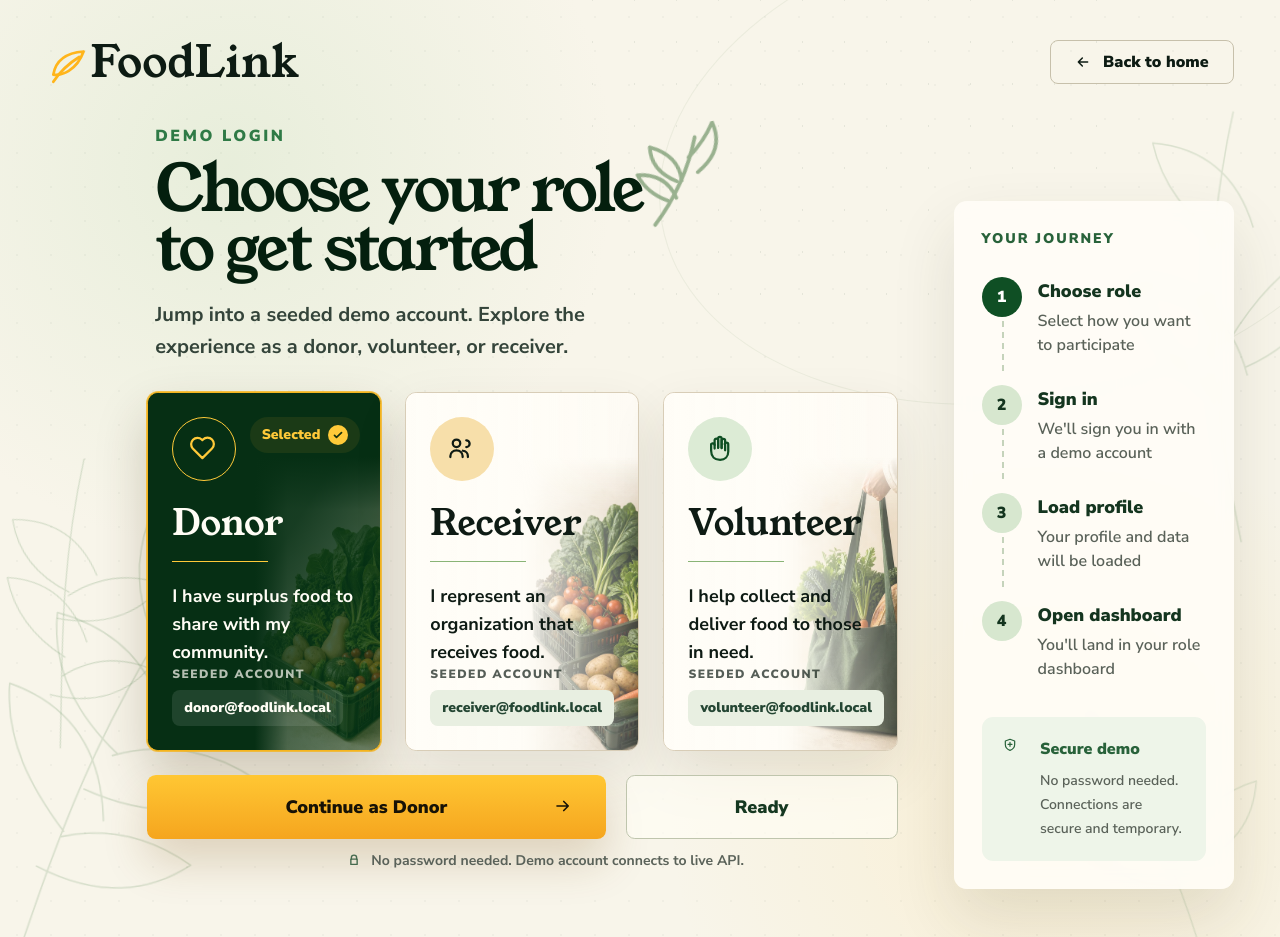
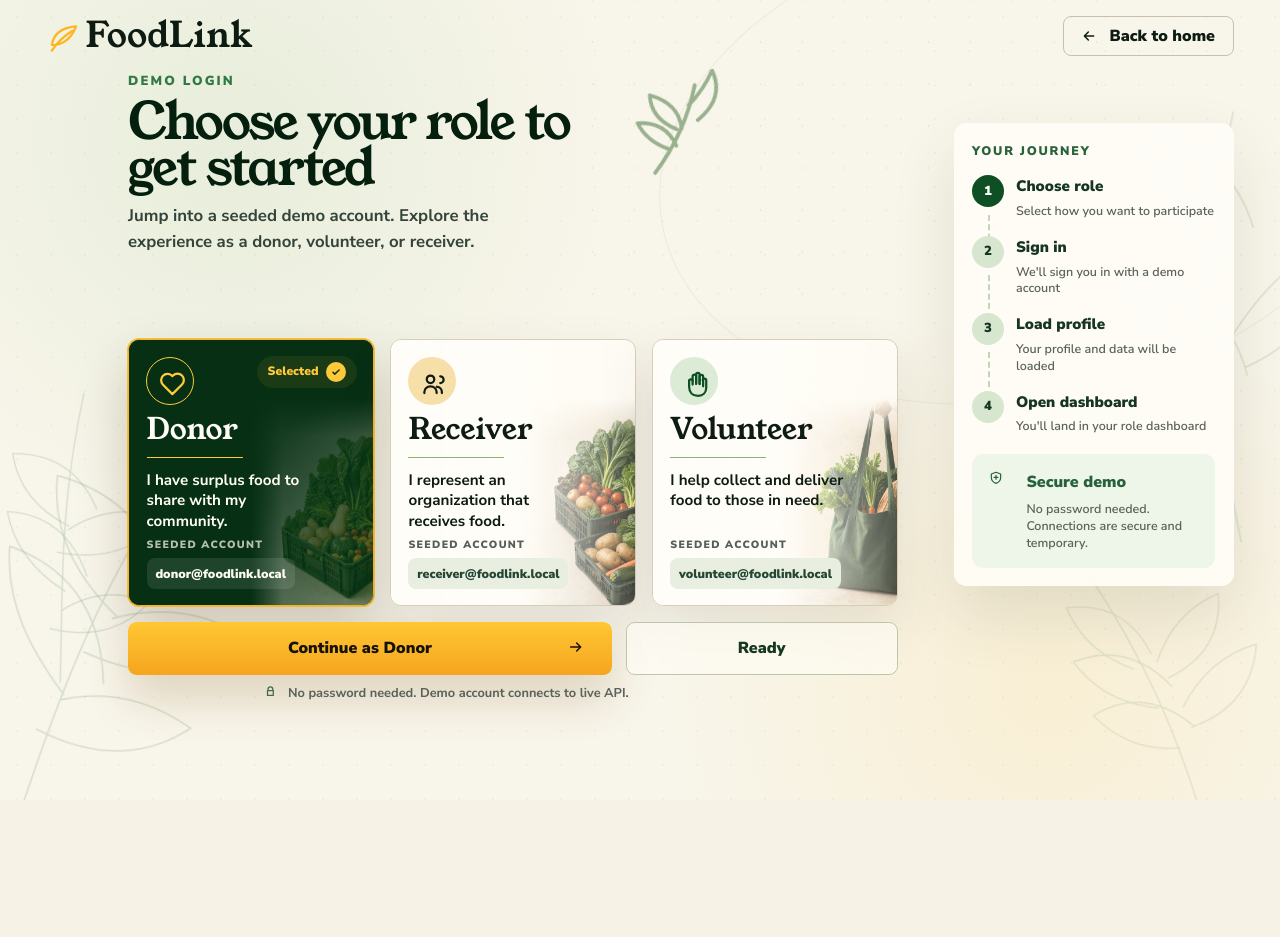
Before and after one commit to christolx/foodlink, a Next.js app in the folder frontend/: page /demo in a window 1280 px wide. After the commit the page ends 800 px from the top, so only its background shows below. Built offline with nearby package versions, Linux system fonts and the light colour scheme.

Commit message:
fix: fit demo page on 16:9 desktops

```diff
--- a/frontend/src/app/demo/page.tsx
+++ b/frontend/src/app/demo/page.tsx
@@ -318,6 +318,210 @@ function DemoMotionStyles() {
           animation-delay: 300ms;
         }
       }
+
+      @media (min-width: 1280px) and (max-height: 820px) {
+        .demo-header {
+          padding-top: 1rem;
+          padding-bottom: 1rem;
+        }
+
+        .demo-brand {
+          font-size: 2.2rem;
+        }
+
+        .demo-brand-mark {
+          height: 1.7rem;
+          width: 1.7rem;
+        }
+
+        .demo-back-link {
+          min-height: 2.5rem;
+          padding-left: 1.1rem;
+          padding-right: 1.1rem;
+        }
+
+        .demo-shell {
+          min-height: calc(100vh - 4.7rem);
+          padding-bottom: 1rem;
+          row-gap: 0.7rem;
+        }
+
+        .demo-hero {
+          padding-left: 5.1rem;
+        }
+
+        .demo-eyebrow {
+          margin-bottom: 0.45rem;
+          font-size: 0.82rem;
+        }
+
+        .demo-title {
+          max-width: 16ch;
+          font-size: clamp(3rem, 4vw, 4.75rem);
+          line-height: 0.9;
+        }
+
+        .demo-lede {
+          margin-top: 0.75rem;
+          max-width: 28rem;
+          font-size: 1.05rem;
+          line-height: 1.55;
+        }
+
+        .demo-roles {
+          gap: 1rem;
+          padding-left: 5.1rem;
+        }
+
+        .demo-role-card {
+          min-height: 16.7rem;
+        }
+
+        .demo-role-image {
+          height: 78%;
+          width: 50%;
+        }
+
+        .demo-role-icon {
+          top: 1.05rem;
+          left: 1.05rem;
+          height: 3rem;
+          width: 3rem;
+        }
+
+        .demo-role-icon-inner {
+          height: 1.45rem;
+          width: 1.45rem;
+        }
+
+        .demo-selected-pill {
+          top: 1rem;
+          right: 1rem;
+          padding: 0.38rem 0.65rem;
+          font-size: 0.76rem;
+        }
+
+        .demo-role-copy {
+          margin-top: 4.7rem;
+          padding-left: 1.1rem;
+          padding-right: 1.1rem;
+        }
+
+        .demo-role-title {
+          font-size: 1.85rem;
+        }
+
+        .demo-role-divider,
+        .demo-role-description {
+          margin-top: 0.75rem;
+        }
+
+        .demo-role-description {
+          max-width: 11rem;
+          font-size: 0.95rem;
+          line-height: 1.35;
+        }
+
+        .demo-role-account {
+          padding: 0 1.1rem 1rem;
+        }
+
+        .demo-role-account-label {
+          font-size: 0.66rem;
+        }
+
+        .demo-role-account-pill {
+          margin-top: 0.38rem;
+          padding: 0.42rem 0.55rem;
+          font-size: 0.78rem;
+        }
+
+        .demo-actions {
+          gap: 0.85rem;
+        }
+
+        .demo-action-grid {
+          gap: 0.85rem;
+        }
+
+        .demo-submit,
+        .demo-status {
+          min-height: 3.3rem;
+          font-size: 1rem;
+        }
+
+        .demo-submit {
+          padding-left: 1.5rem;
+          padding-right: 1.5rem;
+        }
+
+        .demo-status {
+          padding-left: 1.2rem;
+          padding-right: 1.2rem;
+        }
+
+        .demo-note {
+          margin-top: 0.55rem;
+          padding-left: 8.5rem;
+          font-size: 0.8rem;
+        }
+
+        .demo-error {
+          margin-top: 1rem;
+          padding: 1rem;
+        }
+
+        .demo-aside {
+          margin-top: 3.2rem;
+          padding: 1.15rem;
+        }
+
+        .demo-aside-title {
+          margin-bottom: 1rem;
+          font-size: 0.78rem;
+        }
+
+        .demo-steps {
+          gap: 1rem;
+        }
+
+        .demo-step {
+          grid-template-columns: 2rem 1fr;
+          gap: 0.75rem;
+        }
+
+        .demo-step-line {
+          left: 1rem;
+          top: 2.45rem;
+          height: 2.15rem;
+        }
+
+        .demo-step-number {
+          height: 2rem;
+          width: 2rem;
+          font-size: 0.82rem;
+        }
+
+        .demo-step-title {
+          font-size: 0.95rem;
+        }
+
+        .demo-step-body {
+          font-size: 0.78rem;
+          line-height: 1.35;
+        }
+
+        .demo-secure-box {
+          margin-top: 1.2rem;
+          padding: 1rem;
+        }
+
+        .demo-secure-copy {
+          margin-top: 0.45rem;
+          font-size: 0.78rem;
+          line-height: 1.35;
+        }
+      }
     `}</style>
   );
 }
@@ -534,18 +738,21 @@ function DemoPageContent() {
       <DemoMotionStyles />
       <BackgroundOrnaments />
 
-      <header className="demo-enter-down relative z-10 mx-auto flex w-[min(94vw,1510px)] items-center justify-between px-2 py-8 md:py-10">
+      <header className="demo-header demo-enter-down relative z-10 mx-auto flex w-[min(94vw,1510px)] items-center justify-between px-2 py-8 md:py-10">
         <Link
-          className="inline-flex items-center gap-3 font-serif text-[2.15rem] leading-none text-[#071f10] md:text-[2.75rem]"
+          className="demo-brand inline-flex items-center gap-3 font-serif text-[2.15rem] leading-none text-[#071f10] md:text-[2.75rem]"
           href="/"
         >
-          <span className="h-8 w-8 text-[#ffb51b]" aria-hidden="true">
+          <span
+            className="demo-brand-mark h-8 w-8 text-[#ffb51b]"
+            aria-hidden="true"
+          >
             <LeafIcon />
           </span>
           FoodLink
         </Link>
         <Link
-          className="inline-flex min-h-11 items-center gap-3 rounded-lg border border-transparent bg-transparent px-4 font-black text-[#14351f] transition hover:-translate-y-0.5 hover:bg-[#fffdf5]/70 hover:shadow-sm md:border-[#c7c0ab] md:px-6"
+          className="demo-back-link inline-flex min-h-11 items-center gap-3 rounded-lg border border-transparent bg-transparent px-4 font-black text-[#14351f] transition hover:-translate-y-0.5 hover:bg-[#fffdf5]/70 hover:shadow-sm md:border-[#c7c0ab] md:px-6"
           href="/"
         >
           <span className="h-4 w-4" aria-hidden="true">
@@ -556,36 +763,36 @@ function DemoPageContent() {
       </header>
 
       <section
-        className="relative z-10 mx-auto grid min-h-[calc(100vh-8.5rem)] w-[min(94vw,1510px)] items-start gap-x-8 gap-y-4 px-2 pb-12 pt-0 xl:grid-cols-[minmax(0,1fr)_280px] xl:gap-x-14"
+        className="demo-shell relative z-10 mx-auto grid min-h-[calc(100vh-8.5rem)] w-[min(94vw,1510px)] items-start gap-x-8 gap-y-4 px-2 pb-12 pt-0 xl:grid-cols-[minmax(0,1fr)_280px] xl:gap-x-14"
         aria-labelledby="demo-title"
       >
         <div
-          className="demo-enter-up relative max-w-3xl xl:pl-[6.8rem]"
+          className="demo-hero demo-enter-up relative max-w-3xl xl:pl-[6.8rem]"
           style={{ animationDelay: "80ms" }}
         >
           <HeroSprig />
-          <p className="mb-3 text-sm font-black uppercase tracking-[0.16em] text-[#2f7a46] md:text-base">
+          <p className="demo-eyebrow mb-3 text-sm font-black uppercase tracking-[0.16em] text-[#2f7a46] md:text-base">
             Demo login
           </p>
           <h1
             id="demo-title"
-            className="max-w-[14ch] font-serif text-[clamp(3.55rem,5.05vw,6.15rem)] leading-[0.92] tracking-[-0.045em] text-[#041f0e]"
+            className="demo-title max-w-[14ch] font-serif text-[clamp(3.55rem,5.05vw,6.15rem)] leading-[0.92] tracking-[-0.045em] text-[#041f0e]"
           >
             Choose your role to get started
           </h1>
-          <p className="mt-5 max-w-[30rem] text-lg font-bold leading-8 text-[#34443a] md:text-xl">
+          <p className="demo-lede mt-5 max-w-[30rem] text-lg font-bold leading-8 text-[#34443a] md:text-xl">
             Jump into a seeded demo account. Explore the experience as a donor,
             volunteer, or receiver.
           </p>
         </div>
 
-        <div className="grid gap-6 md:grid-cols-3 xl:pl-[6.3rem]">
+        <div className="demo-roles grid gap-6 md:grid-cols-3 xl:pl-[6.3rem]">
           {roles.map((role, index) => {
             const isSelected = role.role === selectedRole;
 
             return (
               <button
-                className={`demo-enter-up demo-card-delay-${index + 1} group relative grid min-h-[22rem] overflow-hidden rounded-[0.7rem] border text-left shadow-[0_1.4rem_3.4rem_rgba(61,55,36,0.11)] transition duration-300 hover:-translate-y-1 md:min-h-[23rem] xl:min-h-[21.9rem] ${
+                className={`demo-role-card demo-enter-up demo-card-delay-${index + 1} group relative grid min-h-[22rem] overflow-hidden rounded-[0.7rem] border text-left shadow-[0_1.4rem_3.4rem_rgba(61,55,36,0.11)] transition duration-300 hover:-translate-y-1 md:min-h-[23rem] xl:min-h-[21.9rem] ${
                   isSelected
                     ? "border-[#f5b51e] bg-[#062f14] text-[#fffdf5] ring-1 ring-[#f5b51e]/80 shadow-[0_1.5rem_3.2rem_rgba(61,42,5,0.22)]"
                     : "border-[#d8cdb7] bg-[#fffdf7]/72 text-[#0e1b14] hover:border-[#b5ad98]"
@@ -596,7 +803,7 @@ function DemoPageContent() {
                 aria-pressed={isSelected}
               >
                 <Image
-                  className={`absolute bottom-0 right-0 h-[82%] w-[54%] object-cover object-right-bottom transition duration-300 group-hover:scale-105 ${
+                  className={`demo-role-image absolute bottom-0 right-0 h-[82%] w-[54%] object-cover object-right-bottom transition duration-300 group-hover:scale-105 ${
                     isSelected ? "opacity-58 mix-blend-screen" : "opacity-90"
                   }`}
                   src={role.image}
@@ -621,44 +828,44 @@ function DemoPageContent() {
                   aria-hidden="true"
                 />
                 <span
-                  className={`absolute left-6 top-6 grid h-14 w-14 place-items-center rounded-full border text-3xl md:h-16 md:w-16 ${
+                  className={`demo-role-icon absolute left-6 top-6 grid h-14 w-14 place-items-center rounded-full border text-3xl md:h-16 md:w-16 ${
                     isSelected
                       ? "border-[#ffca39] bg-transparent text-[#ffca39]"
                       : `${accentClasses[role.accent]} border-transparent`
                   }`}
                   aria-hidden="true"
                 >
-                  <span className="h-8 w-8">
+                  <span className="demo-role-icon-inner h-8 w-8">
                     <RoleIcon icon={role.icon} />
                   </span>
                 </span>
                 {isSelected ? (
-                  <span className="absolute right-5 top-6 inline-flex items-center gap-2 rounded-full bg-[#233f17]/72 px-3 py-2 text-xs font-black text-[#ffca39] md:text-sm">
+                  <span className="demo-selected-pill absolute right-5 top-6 inline-flex items-center gap-2 rounded-full bg-[#233f17]/72 px-3 py-2 text-xs font-black text-[#ffca39] md:text-sm">
                     Selected
                     <span className="grid h-5 w-5 place-items-center rounded-full bg-[#ffca39] text-[#17310e]">
                       <CheckIcon />
                     </span>
                   </span>
                 ) : null}
-                <span className="relative z-10 mt-24 block px-6 md:mt-28">
-                  <strong className="block font-serif text-[2rem] font-normal leading-none md:text-[2.25rem]">
+                <span className="demo-role-copy relative z-10 mt-24 block px-6 md:mt-28">
+                  <strong className="demo-role-title block font-serif text-[2rem] font-normal leading-none md:text-[2.25rem]">
                     {role.title}
                   </strong>
                   <span
-                    className={`mt-5 block h-px w-24 ${
+                    className={`demo-role-divider mt-5 block h-px w-24 ${
                       isSelected ? "bg-[#ffca39]" : "bg-[#89b476]"
                     }`}
                   />
-                  <span className="mt-5 block max-w-[11.5rem] text-base font-bold leading-7 md:text-lg">
+                  <span className="demo-role-description mt-5 block max-w-[11.5rem] text-base font-bold leading-7 md:text-lg">
                     {role.description}
                   </span>
                 </span>
-                <span className="relative z-10 self-end px-6 pb-6">
-                  <span className="block text-xs font-black uppercase tracking-[0.12em] opacity-70">
+                <span className="demo-role-account relative z-10 self-end px-6 pb-6">
+                  <span className="demo-role-account-label block text-xs font-black uppercase tracking-[0.12em] opacity-70">
                     Seeded account
                   </span>
                   <span
-                    className={`mt-2 inline-flex rounded-lg px-3 py-2 text-sm font-black ${
+                    className={`demo-role-account-pill mt-2 inline-flex rounded-lg px-3 py-2 text-sm font-black ${
                       isSelected
                         ? "bg-white/10 text-[#fffdf5]"
                         : "bg-[#e8efe1] text-[#244633]"
@@ -672,12 +879,12 @@ function DemoPageContent() {
           })}
 
           <div
-            className="demo-enter-up md:col-span-3"
+            className="demo-actions demo-enter-up md:col-span-3"
             style={{ animationDelay: "390ms" }}
           >
-            <div className="grid gap-5 md:grid-cols-[minmax(0,1fr)_17rem] md:items-center">
+            <div className="demo-action-grid grid gap-5 md:grid-cols-[minmax(0,1fr)_17rem] md:items-center">
               <button
-                className="group inline-flex min-h-16 items-center justify-center rounded-[0.55rem] bg-gradient-to-b from-[#ffc733] to-[#f5a51e] px-8 text-lg font-black text-[#171206] shadow-[0_1.4rem_2.8rem_rgba(116,72,3,0.20)] transition hover:-translate-y-0.5 disabled:cursor-not-allowed disabled:opacity-60"
+                className="demo-submit group inline-flex min-h-16 items-center justify-center rounded-[0.55rem] bg-gradient-to-b from-[#ffc733] to-[#f5a51e] px-8 text-lg font-black text-[#171206] shadow-[0_1.4rem_2.8rem_rgba(116,72,3,0.20)] transition hover:-translate-y-0.5 disabled:cursor-not-allowed disabled:opacity-60"
                 type="button"
                 onClick={handleLogin}
                 disabled={isLoading}
@@ -694,7 +901,7 @@ function DemoPageContent() {
                   <ArrowIcon />
                 </span>
               </button>
-              <div className="inline-flex min-h-16 items-center justify-center gap-4 rounded-[0.55rem] border border-[#bfc5ad] bg-[#fffdf5]/66 px-8 text-lg font-black text-[#153821]">
+              <div className="demo-status inline-flex min-h-16 items-center justify-center gap-4 rounded-[0.55rem] border border-[#bfc5ad] bg-[#fffdf5]/66 px-8 text-lg font-black text-[#153821]">
                 {isLoading ? (
                   <>
                     <span className="h-5 w-5 text-[#153821]" aria-hidden="true">
@@ -707,14 +914,14 @@ function DemoPageContent() {
                 )}
               </div>
             </div>
-            <p className="mt-3 inline-flex w-full items-center justify-center gap-2 text-sm font-bold text-[#5a6259] md:justify-start md:pl-[12.5rem]">
+            <p className="demo-note mt-3 inline-flex w-full items-center justify-center gap-2 text-sm font-bold text-[#5a6259] md:justify-start md:pl-[12.5rem]">
               <span className="h-4 w-4 text-[#456a4e]" aria-hidden="true">
                 <LockIcon />
               </span>
               No password needed. Demo account connects to live API.
             </p>
             {error ? (
-              <div className="mt-7 flex items-start justify-between gap-4 rounded-[0.55rem] border border-[#f0a59b] bg-[#fff0eb]/88 p-5 text-[#80251d] shadow-[0_1rem_2.2rem_rgba(94,35,24,0.06)]">
+              <div className="demo-error mt-7 flex items-start justify-between gap-4 rounded-[0.55rem] border border-[#f0a59b] bg-[#fff0eb]/88 p-5 text-[#80251d] shadow-[0_1rem_2.2rem_rgba(94,35,24,0.06)]">
                 <div className="flex items-start gap-4">
                   <span className="grid h-8 w-8 shrink-0 place-items-center rounded-full bg-[#d4453f] text-white">
                     !
@@ -740,14 +947,14 @@ function DemoPageContent() {
         </div>
 
         <aside
-          className="demo-enter-right rounded-[0.8rem] bg-[#fffdf7]/88 p-7 shadow-[0_1.8rem_4rem_rgba(61,55,36,0.12)] backdrop-blur xl:col-start-2 xl:row-span-2 xl:row-start-1 xl:mt-[4.8rem]"
+          className="demo-aside demo-enter-right rounded-[0.8rem] bg-[#fffdf7]/88 p-7 shadow-[0_1.8rem_4rem_rgba(61,55,36,0.12)] backdrop-blur xl:col-start-2 xl:row-span-2 xl:row-start-1 xl:mt-[4.8rem]"
           style={{ animationDelay: "260ms" }}
           aria-label="Demo login status"
         >
-          <p className="mb-7 text-sm font-black uppercase tracking-[0.14em] text-[#28623a]">
+          <p className="demo-aside-title mb-7 text-sm font-black uppercase tracking-[0.14em] text-[#28623a]">
             Your journey
           </p>
-          <ol className="grid gap-7">
+          <ol className="demo-steps grid gap-7">
             {[
               ["Choose role", "Select how you want to participate"],
               ["Sign in", "We'll sign you in with a demo account"],
@@ -758,17 +965,17 @@ function DemoPageContent() {
 
               return (
                 <li
-                  className="relative grid grid-cols-[2.5rem_1fr] gap-4"
+                  className="demo-step relative grid grid-cols-[2.5rem_1fr] gap-4"
                   key={title}
                 >
                   {index < 3 ? (
                     <span
-                      className="absolute left-5 top-11 h-[3.15rem] border-l-2 border-dashed border-[#c5d3bb]"
+                      className="demo-step-line absolute left-5 top-11 h-[3.15rem] border-l-2 border-dashed border-[#c5d3bb]"
                       aria-hidden="true"
                     />
                   ) : null}
                   <span
-                    className={`relative z-10 grid h-10 w-10 place-items-center rounded-full font-black ${
+                    className={`demo-step-number relative z-10 grid h-10 w-10 place-items-center rounded-full font-black ${
                       active
                         ? "bg-[#0f4f24] text-white"
                         : "bg-[#d7e7cf] text-[#14351f]"
@@ -777,10 +984,10 @@ function DemoPageContent() {
                     {index + 1}
                   </span>
                   <span>
-                    <strong className="block text-base font-black text-[#14351f] md:text-lg">
+                    <strong className="demo-step-title block text-base font-black text-[#14351f] md:text-lg">
                       {title}
                     </strong>
-                    <small className="mt-1 block text-sm font-semibold leading-6 text-[#5a6259] md:text-base">
+                    <small className="demo-step-body mt-1 block text-sm font-semibold leading-6 text-[#5a6259] md:text-base">
                       {body}
                     </small>
                   </span>
@@ -788,7 +995,7 @@ function DemoPageContent() {
               );
             })}
           </ol>
-          <div className="mt-9 grid grid-cols-[1.65rem_1fr] gap-3 rounded-[0.7rem] bg-[#eef5e9] p-5">
+          <div className="demo-secure-box mt-9 grid grid-cols-[1.65rem_1fr] gap-3 rounded-[0.7rem] bg-[#eef5e9] p-5">
             <span className="h-6 w-6 text-[#28623a]" aria-hidden="true">
               <ShieldIcon />
             </span>
@@ -796,7 +1003,7 @@ function DemoPageContent() {
               <strong className="block font-black text-[#28623a]">
                 Secure demo
               </strong>
-              <span className="mt-2 block text-sm font-semibold leading-6 text-[#5a6259]">
+              <span className="demo-secure-copy mt-2 block text-sm font-semibold leading-6 text-[#5a6259]">
                 No password needed. Connections are secure and temporary.
               </span>
             </span>
```
